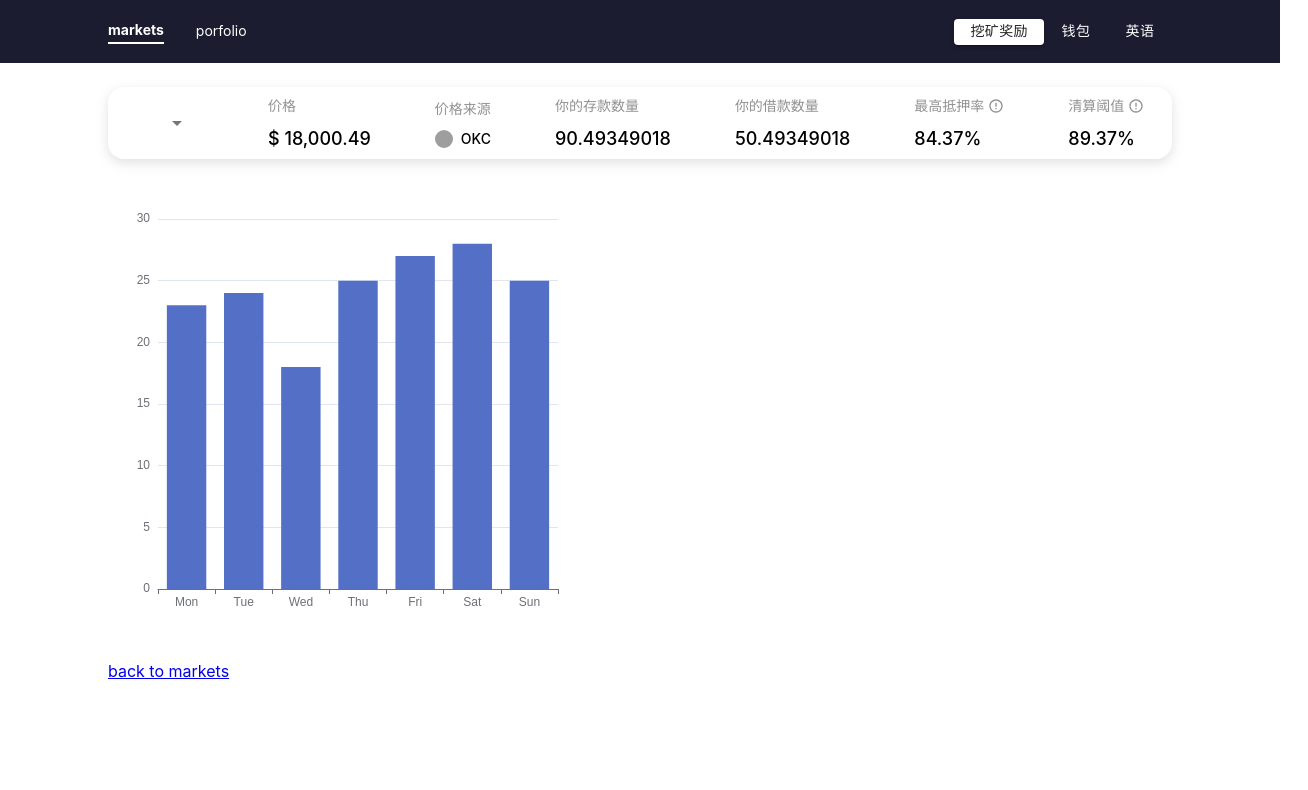
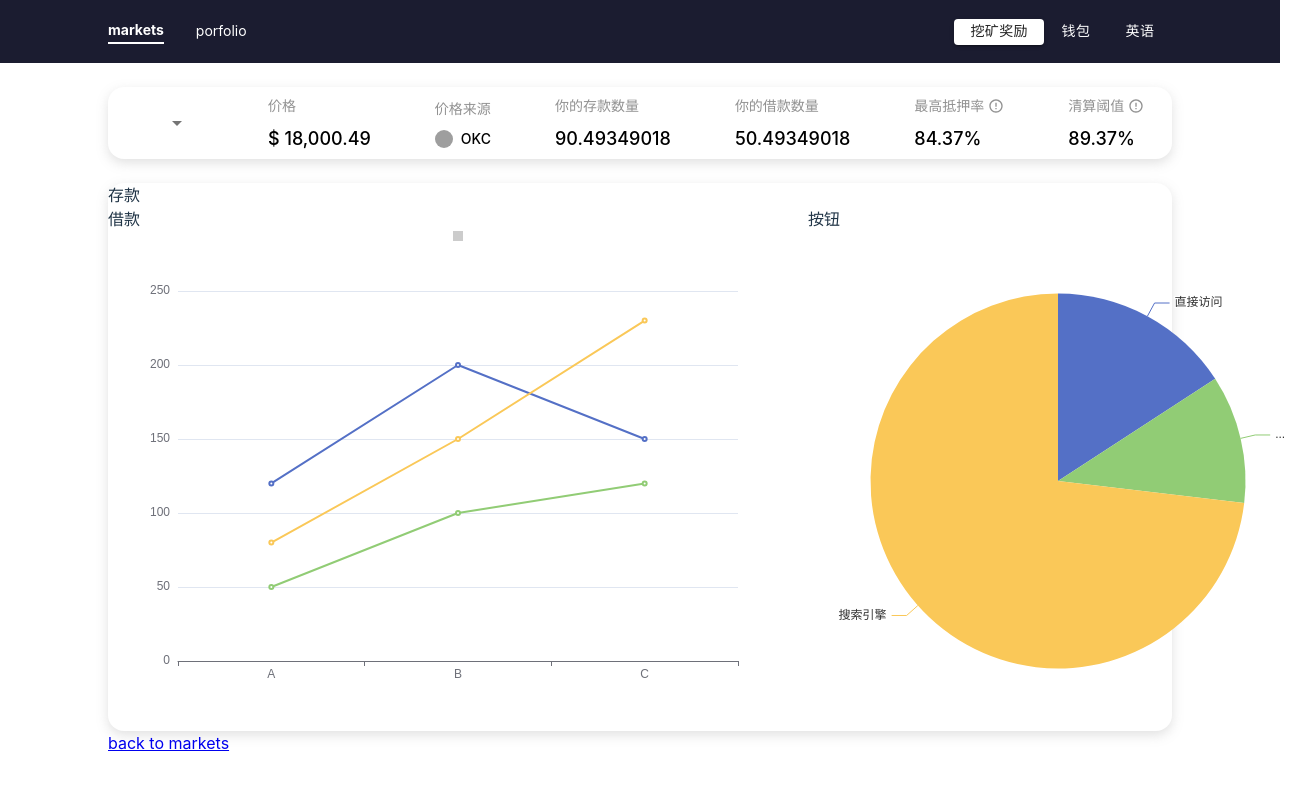
Before and after one commit to realcryptowhales/aggregate-lending-interface, a React (Vite) app: page /markets/1 in a window 1280 px wide. Shown: the top 790 px of the page, 1308 px wide, since content can reach past the window. Built offline with nearby package versions, Linux system fonts and the light colour scheme; grey boxes are pictures that could not be loaded.

Commit message:
feat: pie chart

```diff
--- /dev/null
+++ b/src/components/Detail/index.module.less
@@ -0,0 +1,6 @@
+.detail {
+  background: #fff;
+  box-shadow: 0 4px 12px rgb(137 137 137 / 25%);
+  border-radius: 16px;
+  margin-top: 24px;
+}
--- /dev/null
+++ b/src/components/Detail/index.tsx
@@ -0,0 +1,111 @@
+import * as React from 'react';
+import clsx from 'classnames';
+import styles from './index.module.less';
+import { useState, useEffect, useRef } from 'react';
+import { echarts } from '@utils/echart';
+
+interface DetailProps {
+  option?: any;
+}
+
+const Detail: React.FC<DetailProps> = () => {
+  const lineChartNodeRef = useRef<any>(null);
+  const pieChartNodeRef = useRef<any>(null);
+
+  useEffect(() => {
+    const lineOption = {
+      legend: {
+        data: [
+          {
+            names: '平台'
+          },
+          {
+            names: 'AAVE'
+          },
+          {
+            names: 'compound'
+          }
+        ],
+        backgroundColor: '#ccc'
+      },
+      xAxis: {
+        type: 'category',
+        data: ['A', 'B', 'C']
+      },
+      yAxis: {
+        type: 'value'
+      },
+      series: [
+        {
+          names: '平台',
+          data: [120, 200, 150],
+          type: 'line'
+        },
+        {
+          names: 'AAVE',
+          data: [50, 100, 120],
+          type: 'line'
+        },
+        {
+          names: 'compound',
+          data: [80, 150, 230],
+          type: 'line'
+        }
+      ]
+    };
+    const lineChart = echarts.init(lineChartNodeRef.current);
+    lineChart.setOption(lineOption);
+
+    const pieOption = {
+      series: [
+        {
+          type: 'pie',
+          data: [
+            {
+              value: 335,
+              name: '直接访问'
+            },
+            {
+              value: 234,
+              name: '联盟广告'
+            },
+            {
+              value: 1548,
+              name: '搜索引擎'
+            }
+          ]
+        }
+      ]
+    };
+    const pieChart = echarts.init(pieChartNodeRef.current);
+    pieChart.setOption(pieOption);
+    return () => {
+      lineChart.dispose();
+      pieChart.dispose();
+    };
+  }, []);
+
+  return (
+    <div className={clsx(styles.detail)}>
+      <div className={clsx(styles.tab)}>存款</div>
+      <div className="flex">
+        <div>
+          <div>借款</div>
+          <div
+            ref={lineChartNodeRef}
+            style={{ width: '700px', height: '500px' }}
+          ></div>
+        </div>
+        <div>
+          <div>按钮</div>
+          <div
+            ref={pieChartNodeRef}
+            style={{ width: '500px', height: '500px' }}
+          ></div>
+        </div>
+      </div>
+    </div>
+  );
+};
+
+export default Detail;
--- a/src/containers/Market/MarketItem/index.tsx
+++ b/src/containers/Market/MarketItem/index.tsx
@@ -1,16 +1,14 @@
 import * as React from 'react';
-import { useState, useEffect, useRef } from 'react';
 import { Link, useParams } from 'react-router-dom';
-import { echarts } from '@utils/echart';
 import Summary from '@components/Summary';
 import clsx from 'classnames';
 import styles from './index.module.less';
 import Avatar from '@mui/material/Avatar';
+import Detail from '@components/Detail';
 import ErrorOutlineOutlinedIcon from '@mui/icons-material/ErrorOutlineOutlined';
 
 function MarketItem() {
   const { id } = useParams<'id'>();
-  const chartNodeRef = useRef<any>(null);
   const currencyList = [
     {
       icon: 'https://static.okx.com/cdn/assets/imgs/221/C25FE324914596B9.png',
@@ -85,27 +83,6 @@ function MarketItem() {
     }
   ];
 
-  useEffect(() => {
-    console.log('do echart');
-    const myChart = echarts.init(chartNodeRef.current);
-    const option = {
-      xAxis: {
-        data: ['Mon', 'Tue', 'Wed', 'Thu', 'Fri', 'Sat', 'Sun']
-      },
-      yAxis: {},
-      series: [
-        {
-          type: 'bar',
-          data: [23, 24, 18, 25, 27, 28, 25]
-        }
-      ]
-    };
-    myChart.setOption(option);
-    return () => {
-      myChart.dispose();
-    };
-  }, []);
-
   return (
     <div className={clsx('w-full box-border', styles.item)}>
       <Summary
@@ -113,7 +90,7 @@ function MarketItem() {
         currencyList={currencyList}
         dataList={dataList}
       />
-      <div ref={chartNodeRef} style={{ width: '500px', height: '500px' }}></div>
+      <Detail />
       <Link to="/markets">back to markets</Link>
     </div>
   );
--- a/src/containers/Porfolio/PorfolioItem/index.tsx
+++ b/src/containers/Porfolio/PorfolioItem/index.tsx
@@ -1,16 +1,14 @@
 import * as React from 'react';
-import { useRef, useEffect } from 'react';
 import { Link, useParams } from 'react-router-dom';
 import Summary from '@components/Summary';
 import clsx from 'classnames';
 import styles from './index.module.less';
-import { echarts } from '@utils/echart';
 import Avatar from '@mui/material/Avatar';
 import ErrorOutlineOutlinedIcon from '@mui/icons-material/ErrorOutlineOutlined';
+import Detail from '@/components/Detail';
 
 function PorfolioItem() {
   const { id } = useParams<'id'>();
-  const chartNodeRef = useRef<any>(null);
   const currencyList = [
     {
       icon: 'https://static.okx.com/cdn/assets/imgs/221/C25FE324914596B9.png',
@@ -84,26 +82,6 @@ function PorfolioItem() {
       text: '89.37%'
     }
   ];
-  useEffect(() => {
-    console.log('do echart');
-    const myChart = echarts.init(chartNodeRef.current);
-    const option = {
-      xAxis: {
-        data: ['Mon', 'Tue', 'Wed', 'Thu', 'Fri', 'Sat', 'Sun']
-      },
-      yAxis: {},
-      series: [
-        {
-          type: 'bar',
-          data: [23, 24, 18, 25, 27, 28, 25]
-        }
-      ]
-    };
-    myChart.setOption(option);
-    return () => {
-      myChart.dispose();
-    };
-  }, []);
 
   return (
     <div className={clsx('w-full box-border', styles.item)}>
@@ -112,7 +90,7 @@ function PorfolioItem() {
         currencyList={currencyList}
         dataList={dataList}
       />
-      <div ref={chartNodeRef} style={{ width: '500px', height: '500px' }}></div>
+      <Detail />
       <Link to="/porfolio">back to porfolio</Link>
     </div>
   );
--- a/src/routes.tsx
+++ b/src/routes.tsx
@@ -6,7 +6,7 @@ import Porfolio from './containers/Porfolio';
 import PorfolioItem from './containers/Porfolio/PorfolioItem';
 import Liquidation from './containers/Liquidation';
 import NoMatch from '@containers/NoMatch';
-import Redirect from '@containers/Redirect';
+import Redirect from '@/components/Redirect';
 import type { RouteObject } from 'react-router-dom';
 import { createBrowserRouter } from 'react-router-dom';
 
```
Also changed, not shown: src/utils/echart.ts (+6 -3 lines), src/components/Redirect/index.tsx (renamed from src/containers/Redirect/index.tsx).
